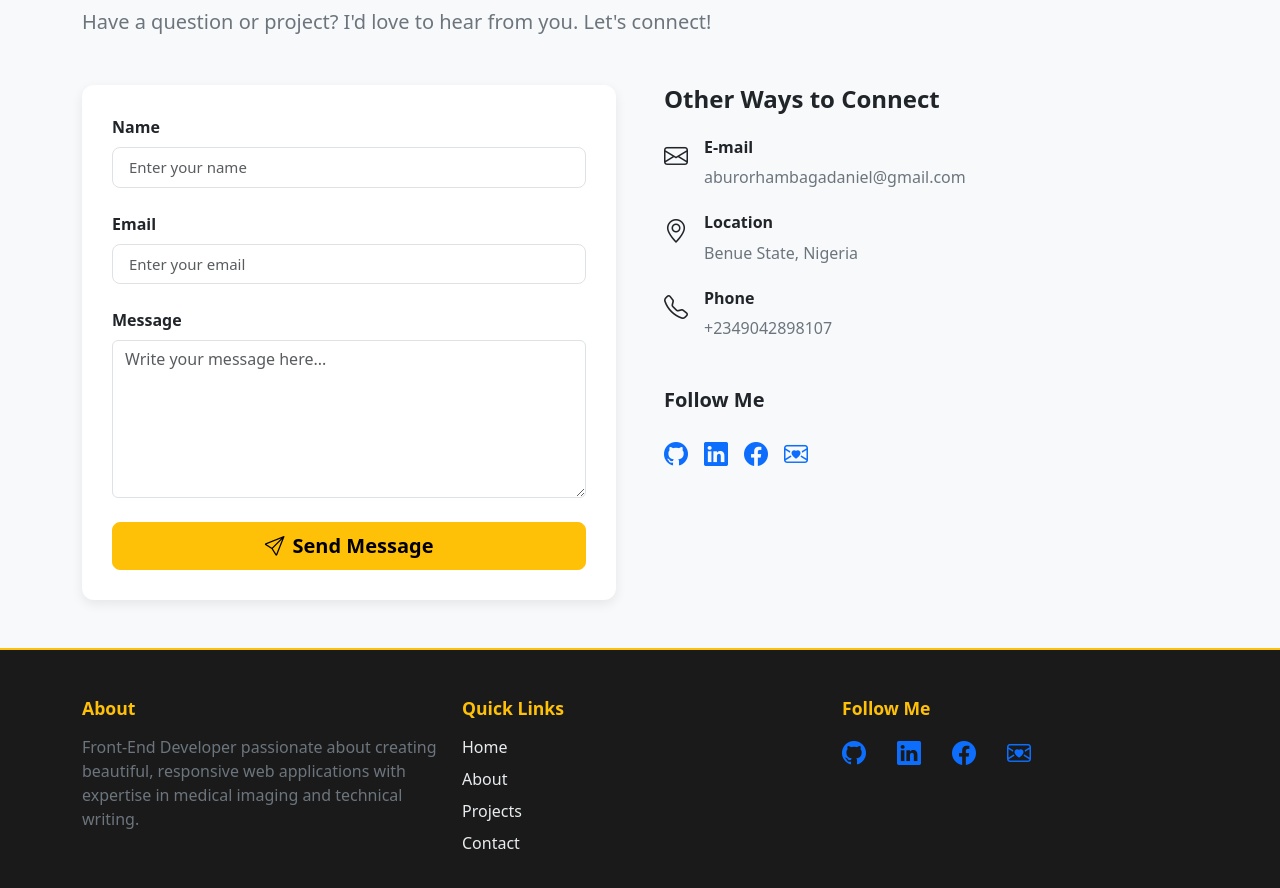
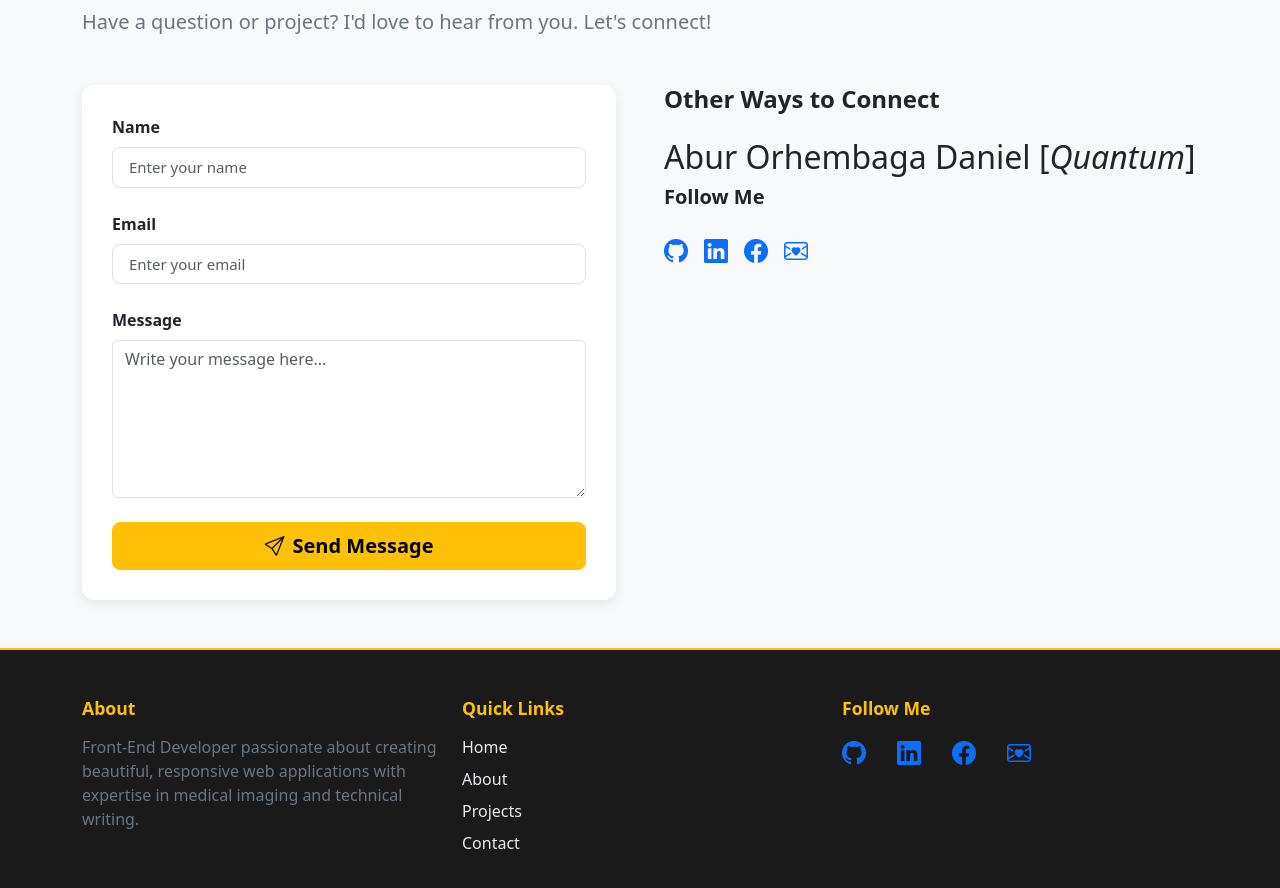
Before and after one commit to QuantumDaniel/Quantum-portfolio, a React (Vite) app: page / in a window 1280 px wide. Shown: the part 6860-7748 px from the top of the page. Built offline with nearby package versions, Linux system fonts and the light colour scheme; a web font is replaced by a local one.

Commit message:
remove some contact details

```diff
--- a/src/components/Contact.jsx
+++ b/src/components/Contact.jsx
@@ -98,8 +98,9 @@ export default function Contact() {
                         <div className="contact-info">
 
                             <h4 className="mb-4 fw-bold">Other Ways to Connect</h4>
-
-                            <div className="d-flex align-items-start mb-4">
+                            <h2>Abur Orhembaga Daniel [<i>Quantum</i>]</h2>
+                            {/*
+                             <div className="d-flex align-items-start mb-4">
                                 <i className="bi bi-envelope fs-4 me-3"></i>
                                 <div>
                                     <h6 className="fw-bold">E-mail</h6>
@@ -122,7 +123,8 @@ export default function Contact() {
                                     <p className="text-secondary mb-0">+2349042898107</p>
                                 </div>
                             </div>
-
+                            */
+                            }
                             <h5 className="mb-4 fw-bold">Follow Me</h5>
 
                             <div>
```
